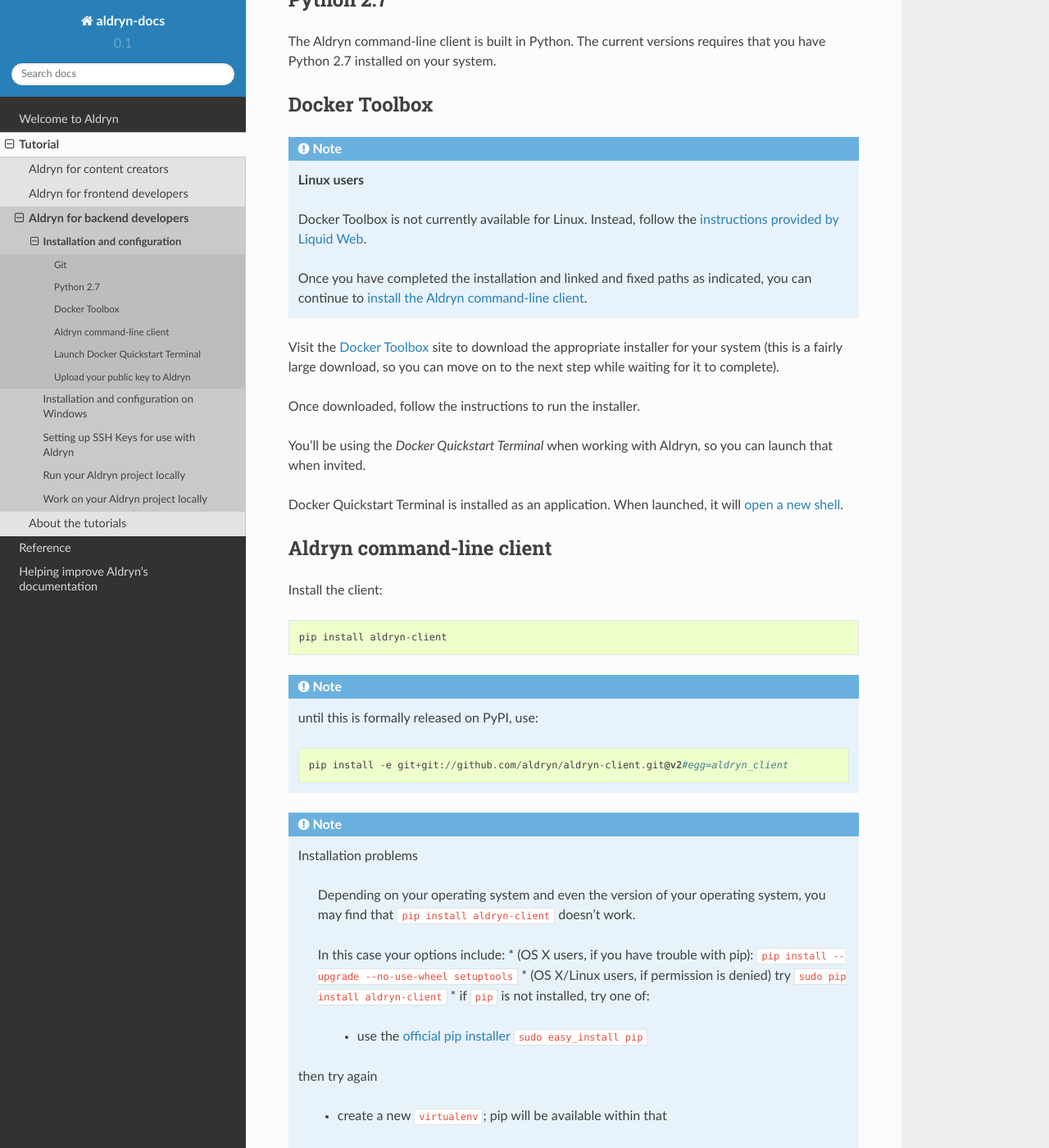
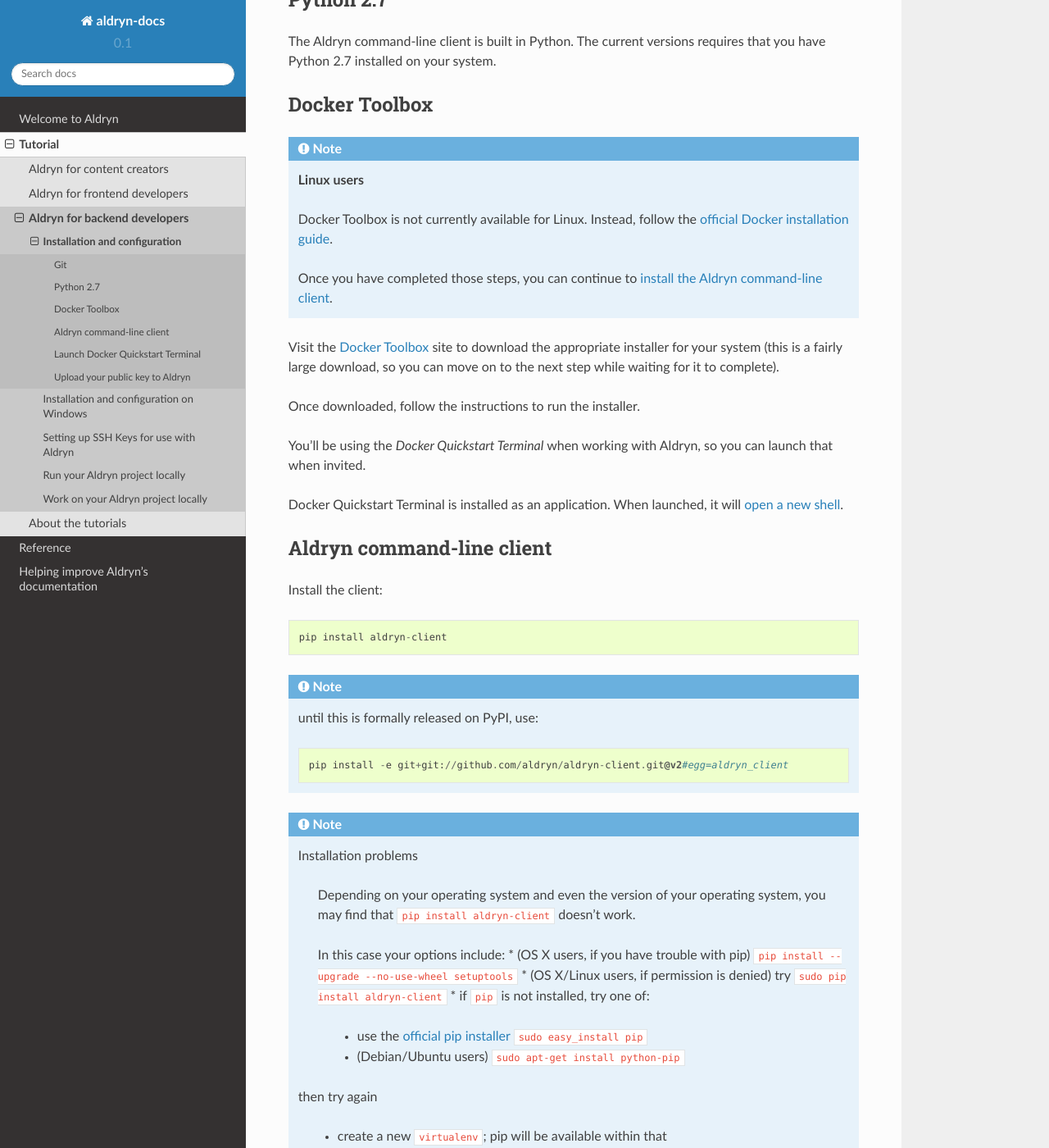
Before and after one commit to aldryn/aldryn-docs, a Sphinx documentation site: the page built from docs/tutorial/commandline/installation.rst, in a window 1280 px wide and 1400 px high, scrolled down 1120 px. Shown: the whole window at 82% size. Built offline with Sphinx 7.4.7 and the Read the Docs theme 2.0.0, drawn with Linux system fonts in a browser that asks for light colours; some of the changed text lies outside the part shown.

Commit message:
Added notes for Linux users

```diff
--- a/docs/tutorial/commandline/installation.rst
+++ b/docs/tutorial/commandline/installation.rst
@@ -59,10 +59,10 @@
 
 .. note:: **Linux users**
 
-    Docker Toolbox is not currently available for Linux. Instead, follow the `instructions provided
-    by Liquid Web <http://www.liquidweb.com/kb/how-to-install-docker-on-ubuntu-14-04-lts/>`_.
+    Docker Toolbox is not currently available for Linux. Instead, follow the `official Docker
+    installation guide <https://docs.docker.com/linux/step_one/>`_.
 
-    Once you have completed the installation and linked and fixed paths as indicated, you can
+    Once you have completed those steps, you can
     continue to :ref:`install the Aldryn command-line client <install_command_line_client>`.
 
 Visit the `Docker Toolbox <https://www.docker.com/toolbox>`_ site to download the appropriate
@@ -99,12 +99,13 @@
      that ``pip install aldryn-client`` doesn't work.
 
      In this case your options include:
-     * (OS X users, if you have trouble with pip): ``pip install --upgrade --no-use-wheel setuptools``
+     * (OS X users, if you have trouble with pip) ``pip install --upgrade --no-use-wheel setuptools``
      * (OS X/Linux users, if permission is denied) try ``sudo pip install aldryn-client``
      * if ``pip`` is not installed, try one of:
 
          * use the `official pip installer <https://pip.pypa.io/en/latest/installing/#install-pip>`_
            ``sudo easy_install pip``
+         * (Debian/Ubuntu users) ``sudo apt-get install python-pip``
 
     then try again
 
@@ -158,8 +159,11 @@
 
 .. note:: **Linux users**
 
-    Linux users don't need to do this step, and can continue directly with ``aldryn check-system``
-    below.
+    Linux users should instead install Docker Compose::
+
+        pip install docker-compose
+
+    and then continue directly with ``aldryn check-system`` below.
 
 Run the command ``aldryn check-system``, which should confirm that all is correct::
 
```
Also changed, not shown: docs/tutorial/desktop/index.rst (+7 -0 lines).
